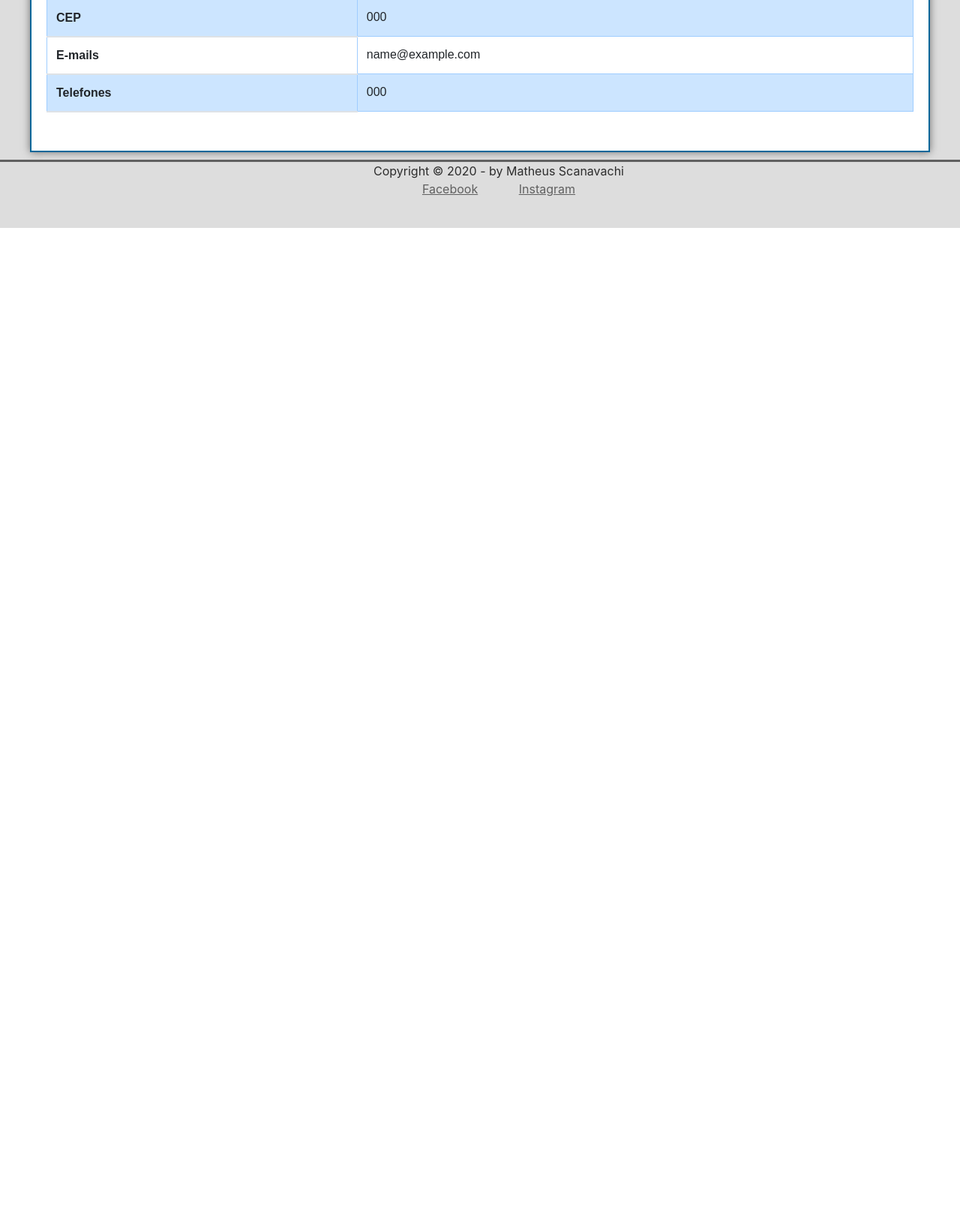
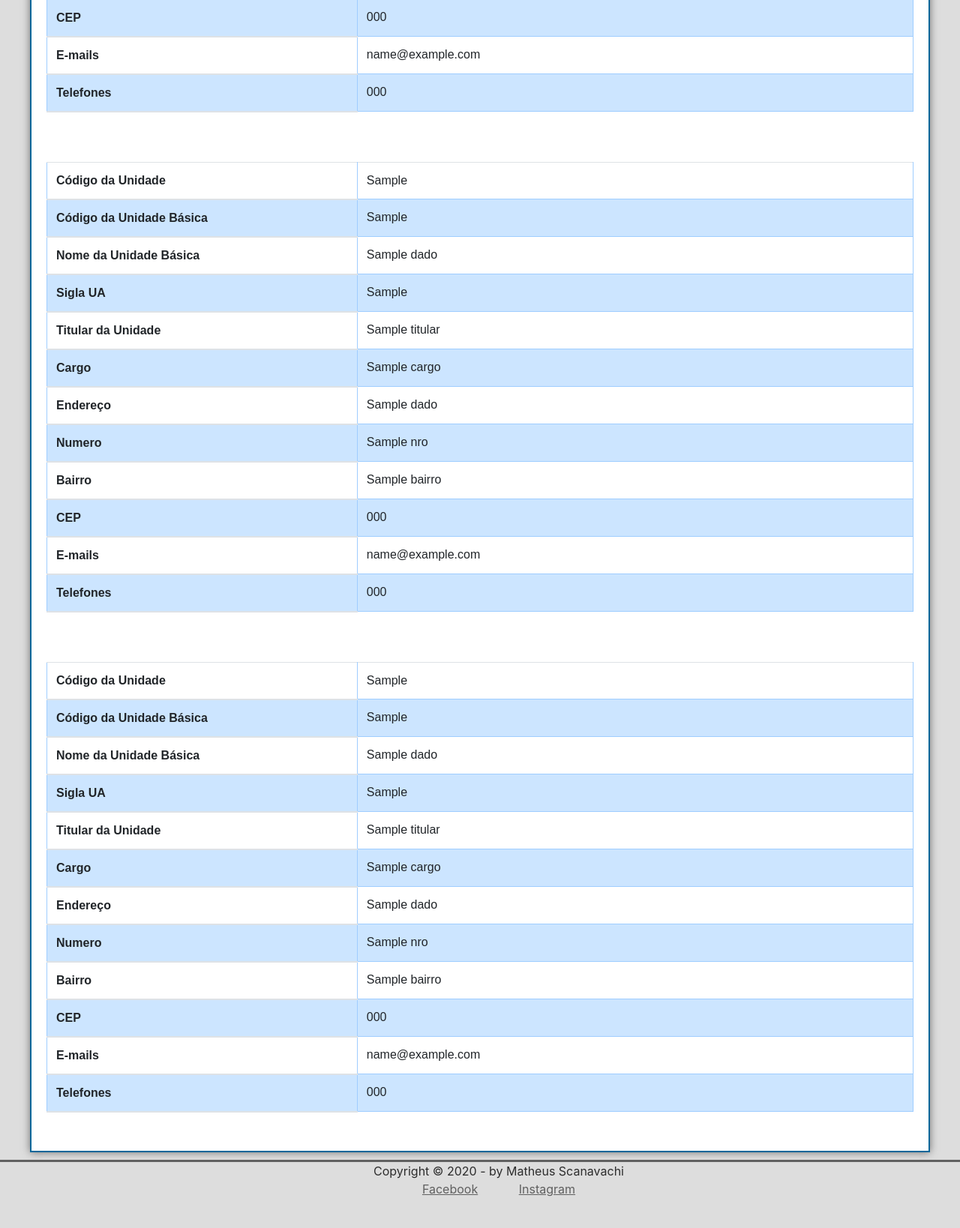
Before and after one commit to Themenestrel/Projeto_Sici, a Django app: template sici_site/templates/sici_site/home.html in a window 1280 px wide. Shown: the part 1224-2862 px from the top of the page at 75% size. Before the commit the page ends 1528 px from the top, so only its background shows below. Run offline with Django 3.2, Linux system fonts and the light colour scheme; the template is opened without the code that fills it: most values are stand-ins (such as "Sample title", 1, 10 or a date in 2020); some libraries are stand-ins or nearby versions.

Commit message:
Update home.html

```diff
--- a/sici_site/templates/sici_site/home.html
+++ b/sici_site/templates/sici_site/home.html
@@ -45,7 +45,7 @@
                     <button type="submit">Pesquisar<i class="fa fa-search"></i></button>
     </form>
 
-            <table class="table" id="tabela_principal">
+                <table class="table" id="tabela_cd_ua">
                     <thead>
                         <tr>
                             <th scope="col">Código da Unidade</th>
@@ -96,9 +96,117 @@
                             <td> {{ dados_totais.telefones }} </td>
                         </tr>
                     </thead>
+                </table>
 
+            {% for dado in dados_nome_ua_basica %}
+                <table class="table" id="tabela_nome_unidade">
+                    <thead>
+                        <tr>
+                            <th scope="col">Código da Unidade</th>
+                            <td>{{ dado.cd_ua }}</td>
+                        </tr>
+                        <tr>
+                            <th scope="col">Código da Unidade Básica</th>
+                            <td> {{ dado.cd_ua_basica }} </td>
+                        </tr>
+                        <tr>
+                            <th scope="col">Nome da Unidade Básica</th>
+                            <td> {{ dado.nome_ua_basica }} </td>
+                        </tr>
+                        <tr>
+                            <th scope="col">Sigla UA</th>
+                            <td> {{ dado.sigla_ua }} </td>
+                        </tr>
+                        <tr>
+                            <th scope="col">Titular da Unidade</th>
+                            <td> {{ dado.titular }} </td>
+                        </tr>
+                        <tr>
+                            <th scope="col">Cargo</th>
+                            <td> {{ dado.cargo }} </td>
+                        </tr>
+                        <tr>
+                            <th scope="col">Endereço</th>
+                            <td> {{ dado.nome_logradouro }} </td>
+                        </tr>
+                        <tr>
+                            <th scope="col">Numero</th>
+                            <td> {{ dado.nro }} </td>
+                        </tr>
+                        <tr>
+                            <th scope="col">Bairro</th>
+                            <td> {{ dado.bairro }} </td>
+                        </tr>
+                        <tr>
+                            <th scope="col">CEP</th>
+                            <td> {{ dado.cep }} </td>
+                        </tr>
+                        <tr>
+                            <th scope="col">E-mails</th>
+                            <td> {{ dado.emails }} </td>
+                        </tr>
+                        <tr>
+                            <th scope="col">Telefones</th>
+                            <td> {{ dado.telefones }} </td>
+                        </tr>
+                    </thead>
+                </table>
+            {% endfor %}
 
+            {% for dado in dados_titular %}
+                <table class="table" id="tabela_titular">
+                    <thead>
+                        <tr>
+                            <th scope="col">Código da Unidade</th>
+                            <td>{{ dado.cd_ua }}</td>
+                        </tr>
+                        <tr>
+                            <th scope="col">Código da Unidade Básica</th>
+                            <td> {{ dado.cd_ua_basica }} </td>
+                        </tr>
+                        <tr>
+                            <th scope="col">Nome da Unidade Básica</th>
+                            <td> {{ dado.nome_ua_basica }} </td>
+                        </tr>
+                        <tr>
+                            <th scope="col">Sigla UA</th>
+                            <td> {{ dado.sigla_ua }} </td>
+                        </tr>
+                        <tr>
+                            <th scope="col">Titular da Unidade</th>
+                            <td> {{ dado.titular }} </td>
+                        </tr>
+                        <tr>
+                            <th scope="col">Cargo</th>
+                            <td> {{ dado.cargo }} </td>
+                        </tr>
+                        <tr>
+                            <th scope="col">Endereço</th>
+                            <td> {{ dado.nome_logradouro }} </td>
+                        </tr>
+                        <tr>
+                            <th scope="col">Numero</th>
+                            <td> {{ dado.nro }} </td>
+                        </tr>
+                        <tr>
+                            <th scope="col">Bairro</th>
+                            <td> {{ dado.bairro }} </td>
+                        </tr>
+                        <tr>
+                            <th scope="col">CEP</th>
+                            <td> {{ dado.cep }} </td>
+                        </tr>
+                        <tr>
+                            <th scope="col">E-mails</th>
+                            <td> {{ dado.emails }} </td>
+                        </tr>
+                        <tr>
+                            <th scope="col">Telefones</th>
+                            <td> {{ dado.telefones }} </td>
+                        </tr>
+                    </thead>
                 </table>
+            {% endfor %}
         </div>
     </div>
 </div>
```
Lines whose indentation alone changed are shown as unchanged.
